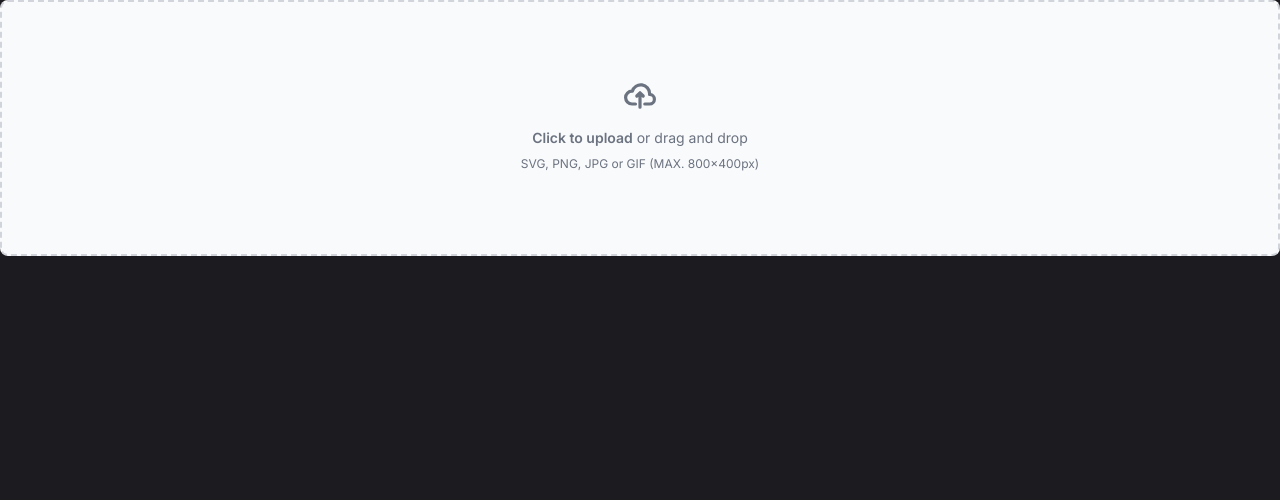
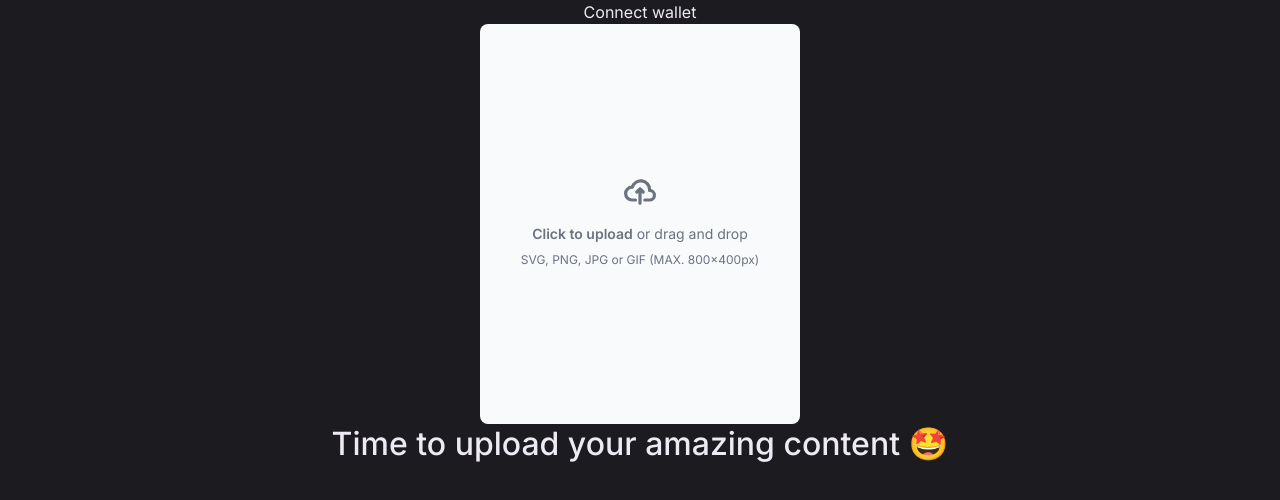
Before and after one commit to UniqVerse/UniqVerse, a Next.js app in the folder frontend/: page /upload in a window 1280 px wide. Shown: the top 500 px of the page. Built offline with nearby package versions, Linux system fonts and the light colour scheme.

Commit message:
image loading

```diff
--- a/frontend/src/app/components/uploadFile/UploadForm.tsx
+++ b/frontend/src/app/components/uploadFile/UploadForm.tsx
@@ -1,16 +1,16 @@
 'use client'
 
-import { saveUploadedNftFileData } from '@/src/common/services/nftFiles';
-import { NftFileData } from '@/src/common/types/data/NftData';
-import { BaseResponse, isSuccessResponse } from '@/src/common/types/responses/baseResponse';
+import {saveUploadedNftFileData} from '@/src/common/services/nftFiles';
+import {NftFileData} from '@/src/common/types/data/NftData';
+import {BaseResponse, isSuccessResponse} from '@/src/common/types/responses/baseResponse';
 import {ChangeEvent, useRef, useState} from 'react'
 import Loading from "@/src/app/components/loading/loading";
+import {UploadButton} from "@/src/app/components/uploadFile/uploadButton/UploadButton";
 
-export function UploadForm({onSuccess}: {onSuccess?: (data: NftFileData) => void}) {
+export function UploadForm({onSuccess}: { onSuccess?: (data: NftFileData) => void }) {
     const [uploading, setUploading] = useState<boolean>(false);
 
-  const onChangeFile = async (e: ChangeEvent<HTMLInputElement>) => {
-    let file = e.target.files?.[0];
+    const onChangeFile = async (file: File) => {
         try {
             setUploading(true);
             const data = new FormData()
@@ -38,7 +38,7 @@ export function UploadForm({onSuccess}: {onSuccess?: (data: NftFileData) => void
 
     return (
         <>
-      <form>
+            <div>
                 {/*<form onSubmit={onSubmit}>*/}
                 {/*<input*/}
                 {/*    type="file"*/}
@@ -48,27 +48,19 @@ export function UploadForm({onSuccess}: {onSuccess?: (data: NftFileData) => void
                 {/*/>*/}
                 {/*<input type="submit" value="Upload" disabled={uploading}/>*/}
 
+                <div className={"text-center border-solid "}>
+                    <div>
+                        <button>Connect wallet</button>
+                    </div>
+                    <div className={''}>
                         {
                         uploading ? <Loading/> :
-              <div className="flex items-center justify-center w-full">
-                <label htmlFor="dropzone-file"
-                       className="flex flex-col items-center justify-center w-full h-64 border-2 border-gray-300 border-dashed rounded-lg cursor-pointer bg-gray-50 dark:hover:bg-bray-800 dark:bg-gray-700 hover:bg-gray-100 dark:border-gray-600 dark:hover:border-gray-500 dark:hover:bg-gray-600">
-                  <div className="flex flex-col items-center justify-center pt-5 pb-6">
-                    <svg className="w-8 h-8 mb-4 text-gray-500 dark:text-gray-400" aria-hidden="true"
-                         xmlns="http://www.w3.org/2000/svg" fill="none" viewBox="0 0 20 16">
-                      <path stroke="currentColor" strokeLinecap="round" strokeLinejoin="round" strokeWidth="2"
-                            d="M13 13h3a3 3 0 0 0 0-6h-.025A5.56 5.56 0 0 0 16 6.5 5.5 5.5 0 0 0 5.207 5.021C5.137 5.017 5.071 5 5 5a4 4 0 0 0 0 8h2.167M10 15V6m0 0L8 8m2-2 2 2"/>
-                    </svg>
-                    <p className="mb-2 text-sm text-gray-500 dark:text-gray-400"><span className="font-semibold">Click to upload</span> or
-                      drag and drop</p>
-                    <p className="text-xs text-gray-500 dark:text-gray-400">SVG, PNG, JPG or GIF (MAX. 800x400px)</p>
+                        <UploadButton onChangeFile={onChangeFile}/>
+                        }
                     </div>
-                  <input id="dropzone-file" type="file" name='file' className="hidden" onChange={onChangeFile}/>
-                </label>
+                    <div className={"headline-large"}>Time to upload your amazing content 🤩</div>
                 </div>
-        }
-
-      </form>
+            </div>
         </>
     )
 }
--- /dev/null
+++ b/frontend/src/app/components/uploadFile/uploadButton/UploadButton.module.css
@@ -0,0 +1,3 @@
+.fileUpload {
+
+}
--- /dev/null
+++ b/frontend/src/app/components/uploadFile/uploadButton/UploadButton.tsx
@@ -0,0 +1,30 @@
+import styles from "./UploadButton.module.css";
+import {ChangeEvent} from "react";
+
+export function UploadButton({ onChangeFile }: {
+    onChangeFile: (file: File) => void;
+}) {
+    const onChange = async (e: ChangeEvent<HTMLInputElement>) => {
+        let file = e.target.files?.[0];
+        onChangeFile(file);
+    }
+    return (
+        <div className="flex items-center justify-center w-full">
+            <label htmlFor="dropzone-file"
+                   className={`${styles.fileUpload} flex flex-col items-center justify-center w-80 h-[400px] border-1 border-dashed rounded-lg cursor-pointer bg-gray-50 dark:hover:bg-bray-800 dark:bg-gray-700 hover:bg-gray-100 dark:border-gray-600 dark:hover:border-gray-500 dark:hover:bg-gray-600`}>
+                <div className="flex flex-col items-center justify-center pt-5 pb-6">
+                    <svg className="w-8 h-8 mb-4 text-gray-500 dark:text-gray-400" aria-hidden="true"
+                         xmlns="http://www.w3.org/2000/svg" fill="none" viewBox="0 0 20 16">
+                        <path stroke="currentColor" strokeLinecap="round" strokeLinejoin="round" strokeWidth="2"
+                              d="M13 13h3a3 3 0 0 0 0-6h-.025A5.56 5.56 0 0 0 16 6.5 5.5 5.5 0 0 0 5.207 5.021C5.137 5.017 5.071 5 5 5a4 4 0 0 0 0 8h2.167M10 15V6m0 0L8 8m2-2 2 2"/>
+                    </svg>
+                    <p className="mb-2 text-sm text-gray-500 dark:text-gray-400"><span
+                        className="font-semibold">Click to upload</span> or
+                        drag and drop</p>
+                    <p className="text-xs text-gray-500 dark:text-gray-400">SVG, PNG, JPG or GIF (MAX. 800x400px)</p>
+                </div>
+                <input id="dropzone-file" type="file" name='file' className="hidden" onChange={onChange}/>
+            </label>
+        </div>
+    )
+}
```
Lines whose indentation alone changed are shown as unchanged.
